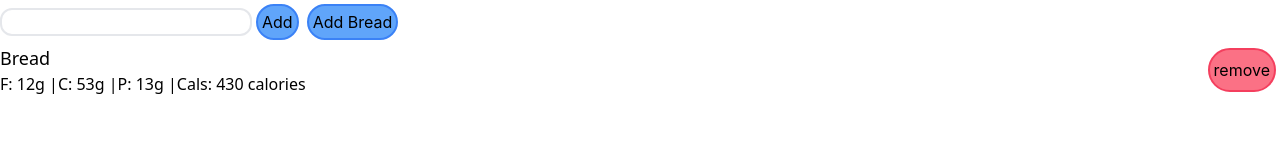
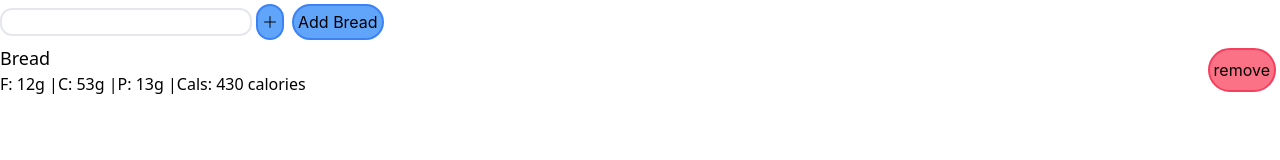
Before and after one commit to toffernator/wheelie-mealie, a React (Create React App) app: page / in a window 1280 px wide. Shown: the top 160 px of the page. Built offline with nearby package versions, Linux system fonts and the light colour scheme.

Commit message:
Added Bootstrap Icons!

```diff
--- a/package.json
+++ b/package.json
@@ -10,6 +10,7 @@
     "@types/node": "^16.11.62",
     "@types/react": "^18.0.21",
     "@types/react-dom": "^18.0.6",
+    "bootstrap-icons": "^1.9.1",
     "react": "^18.2.0",
     "react-dom": "^18.2.0",
     "react-scripts": "^5.0.1",
--- a/src/components/ApiReqButton.tsx
+++ b/src/components/ApiReqButton.tsx
@@ -26,8 +26,8 @@ export default function ApiReqButton(props: Props & React.HTMLAttributes<HTMLDiv
   return (
     <>
       <input className="border-2 rounded-xl" type="text" name={props.Name} value={data} onChange={(e) => setData(e.target.value)} />
-      <PrimaryButton text="Add" onClick={() => handleSubmit(data)} />
-      <PrimaryButton text="Add Bread" onClick={() => props.OnSubmit(bread)} />
+      <PrimaryButton onClick={() => handleSubmit(data)}><i className="bi bi-plus-lg"></i></PrimaryButton>
+      <PrimaryButton onClick={() => props.OnSubmit(bread)}>Add Bread</PrimaryButton>
     </>
   )
 }
--- a/src/components/PrimaryButton.tsx
+++ b/src/components/PrimaryButton.tsx
@@ -1,12 +1,11 @@
 import React from "react"
 
 interface Props {
-  text: String
   onClick: () => void
 }
 
 export default function PrimaryButton(props: Props & React.HTMLAttributes<HTMLDivElement>) {
   return (
-    <button className="border-2 border-blue-500 bg-blue-400 rounded-full p-1 m-1 hover:border-blue-900" onClick={() => { (props.onClick && props.onClick()) }}> {props.text}</button >
+    <button className="border-2 border-blue-500 bg-blue-400 rounded-full p-1 m-1 hover:border-blue-900" onClick={() => { (props.onClick && props.onClick()) }}>{props.children}</button >
   )
 }
--- a/src/index.tsx
+++ b/src/index.tsx
@@ -3,6 +3,7 @@ import ReactDOM from 'react-dom/client';
 import './index.css';
 import App from './App';
 import reportWebVitals from './reportWebVitals';
+import 'bootstrap-icons/font/bootstrap-icons.css';
 
 const root = ReactDOM.createRoot(
   document.getElementById('root') as HTMLElement
```
Also changed, not shown: 1 other file (tests, documents, lock files or other folders).
